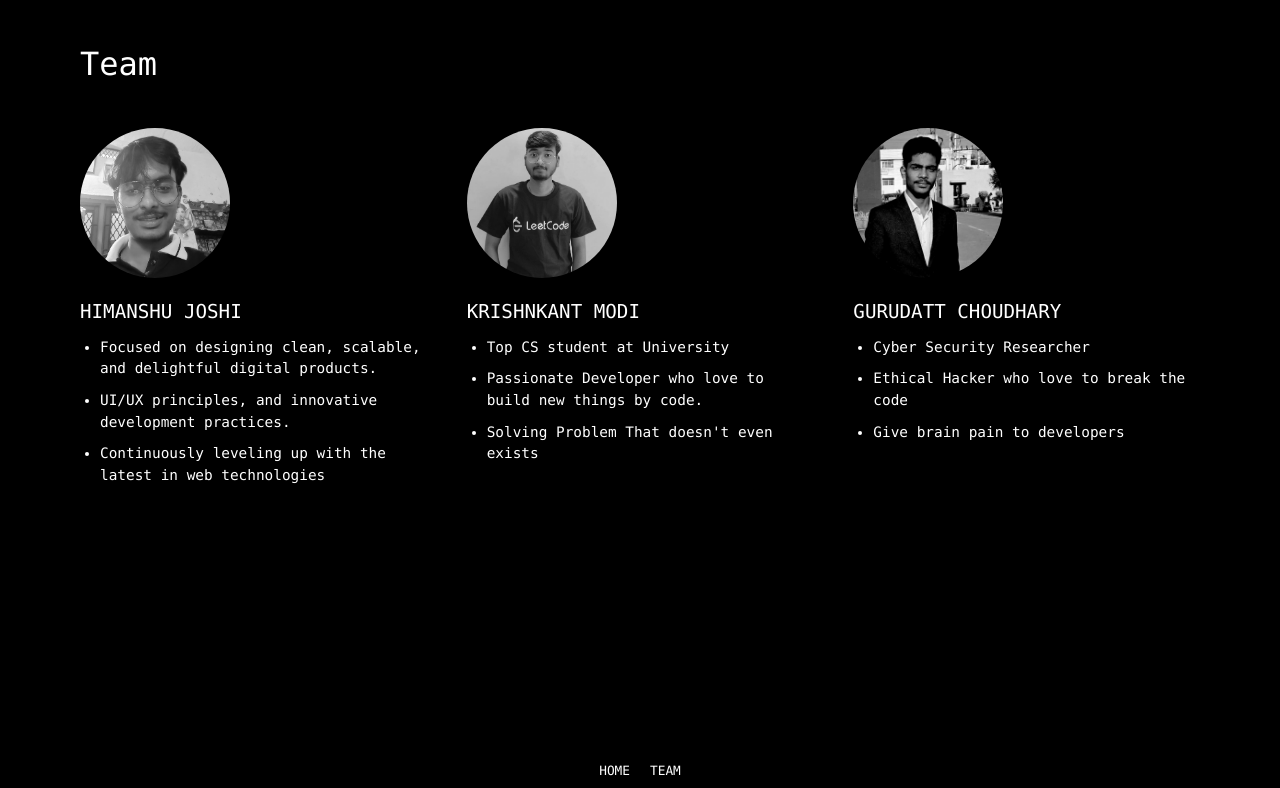
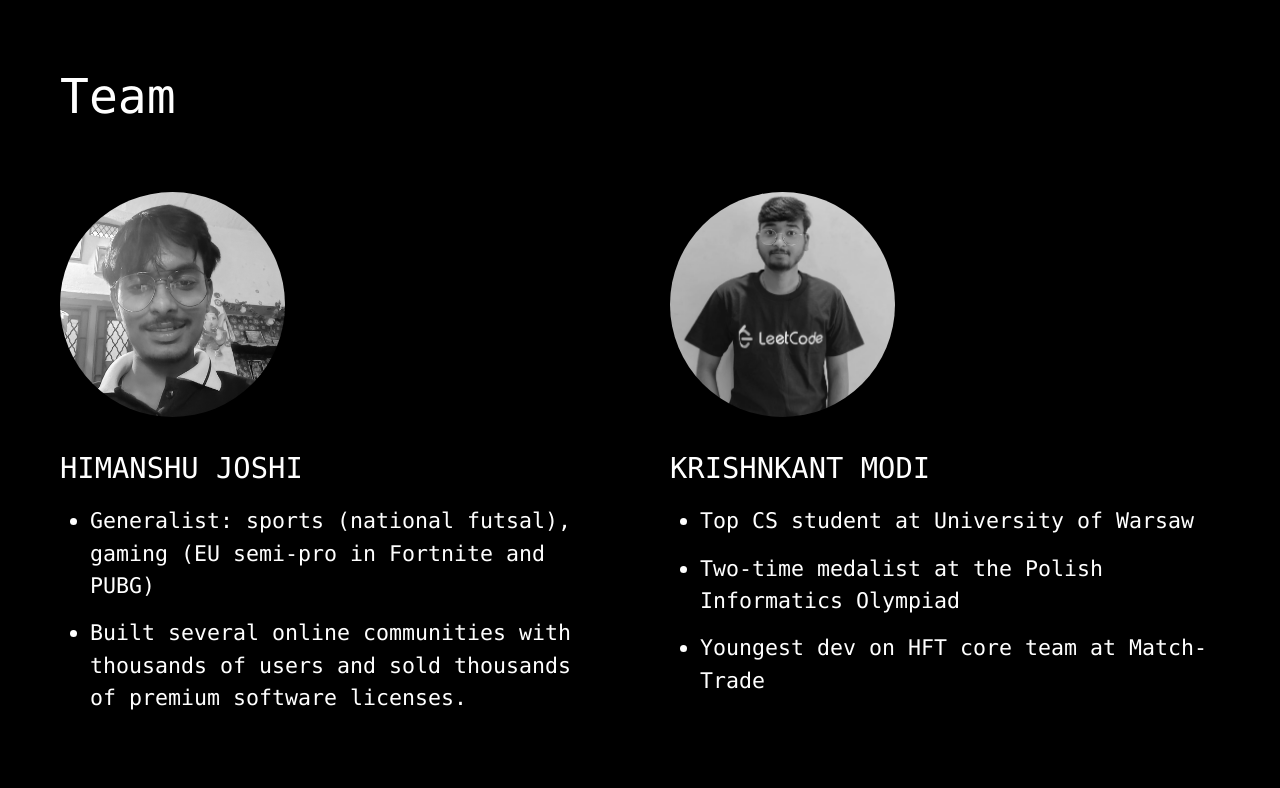
Before and after one commit to himanshujoshi0310/ATS_checker, a React (Vite) app: page /team in a window 1280 px wide. Shown: the top 788 px of the page. Built offline with nearby package versions, Linux system fonts and the light colour scheme.

Commit message:
Increase all sizes by 50% on team page

```diff
--- a/components/Team.tsx
+++ b/components/Team.tsx
@@ -12,34 +12,34 @@ const Team: React.FC = () => {
       minHeight: '100vh'
     }}>
       <div style={{
-        padding: '40px',
-        maxWidth: '1200px',
+        padding: '60px',
+        maxWidth: '1800px',
         margin: '0 auto',
         flex: 1
       }}>
         <h1 style={{
           textAlign: 'left',
-          fontSize: '2em',
-          marginBottom: '40px'
+          fontSize: '3em',
+          marginBottom: '60px'
         }}>Team</h1>
 
         <div style={{
           display: 'flex',
           justifyContent: 'space-around',
           flexWrap: 'wrap',
-          gap: '40px'
+          gap: '60px'
         }}>
           <div style={{
-            flex: '1 1 300px',
+            flex: '1 1 450px',
             textAlign: 'left',
-            maxWidth: '400px'
+            maxWidth: '600px'
           }}>
             <div style={{
-              width: '150px',
-              height: '150px',
+              width: '225px',
+              height: '225px',
               borderRadius: '50%',
               overflow: 'hidden',
-              marginBottom: '20px'
+              marginBottom: '30px'
             }}>
               <img
                 src="/image_0.png"
@@ -53,8 +53,8 @@ const Team: React.FC = () => {
               />
             </div>
             <h2 style={{
-              fontSize: '1.2em',
-              marginBottom: '10px',
+              fontSize: '1.8em',
+              marginBottom: '15px',
               textTransform: 'uppercase'
             }}>
               <a
@@ -66,33 +66,30 @@ const Team: React.FC = () => {
             </h2>
             <ul style={{
               listStyleType: 'disc',
-              paddingLeft: '20px',
+              paddingLeft: '30px',
               lineHeight: 1.5,
-              fontSize: '0.9em'
+              fontSize: '1.35em'
             }}>
-              <li style={{ marginBottom: '10px' }}>
-              Focused on designing clean, scalable, and delightful digital products.
+              <li style={{ marginBottom: '15px' }}>
+                Generalist: sports (national futsal), gaming (EU semi-pro in Fortnite and PUBG)
               </li>
-              <li style={{ marginBottom: '10px' }}>
-              UI/UX principles, and innovative development practices.
+              <li style={{ marginBottom: '15px' }}>
+                Built several online communities with thousands of users and sold thousands of premium software licenses.
               </li>
-              <li style={{ marginBottom: '10px' }}>
-              Continuously leveling up with the latest in web technologies  </li>
-
             </ul>
           </div>
 
           <div style={{
-            flex: '1 1 300px',
+            flex: '1 1 450px',
             textAlign: 'left',
-            maxWidth: '400px'
+            maxWidth: '600px'
           }}>
             <div style={{
-              width: '150px',
-              height: '150px',
+              width: '225px',
+              height: '225px',
               borderRadius: '50%',
               overflow: 'hidden',
-              marginBottom: '20px'
+              marginBottom: '30px'
             }}>
               <img
                 src="/image_1.png"
@@ -107,8 +104,8 @@ const Team: React.FC = () => {
               />
             </div>
             <h2 style={{
-              fontSize: '1.2em',
-              marginBottom: '10px',
+              fontSize: '1.8em',
+              marginBottom: '15px',
               textTransform: 'uppercase'
             }}>
               <a
@@ -120,27 +117,27 @@ const Team: React.FC = () => {
             </h2>
             <ul style={{
               listStyleType: 'disc',
-              paddingLeft: '20px',
+              paddingLeft: '30px',
               lineHeight: 1.5,
-              fontSize: '0.9em'
+              fontSize: '1.35em'
             }}>
-              <li style={{ marginBottom: '10px' }}>Top CS student at University</li>
-              <li style={{ marginBottom: '10px' }}>Passionate Developer who love to build new things by code.</li>
-              <li style={{ marginBottom: '10px' }}>Solving Problem That doesn't even exists</li>
+              <li style={{ marginBottom: '15px' }}>Top CS student at University of Warsaw</li>
+              <li style={{ marginBottom: '15px' }}>Two-time medalist at the Polish Informatics Olympiad</li>
+              <li style={{ marginBottom: '15px' }}>Youngest dev on HFT core team at Match-Trade</li>
             </ul>
           </div>
 
           <div style={{
-            flex: '1 1 300px',
+            flex: '1 1 450px',
             textAlign: 'left',
-            maxWidth: '400px'
+            maxWidth: '600px'
           }}>
             <div style={{
-              width: '150px',
-              height: '150px',
+              width: '225px',
+              height: '225px',
               borderRadius: '50%',
               overflow: 'hidden',
-              marginBottom: '20px'
+              marginBottom: '30px'
             }}>
               <img
                 src="/image_2.png"
@@ -155,8 +152,8 @@ const Team: React.FC = () => {
               />
             </div>
             <h2 style={{
-              fontSize: '1.2em',
-              marginBottom: '10px',
+              fontSize: '1.8em',
+              marginBottom: '15px',
               textTransform: 'uppercase'
             }}>
               <a
@@ -168,26 +165,26 @@ const Team: React.FC = () => {
             </h2>
             <ul style={{
               listStyleType: 'disc',
-              paddingLeft: '20px',
+              paddingLeft: '30px',
               lineHeight: 1.5,
-              fontSize: '0.9em'
+              fontSize: '1.35em'
             }}>
-              <li style={{ marginBottom: '10px' }}>Cyber Security Researcher</li>
-              <li style={{ marginBottom: '10px' }}>Ethical Hacker who love to break the code </li>
-              <li style={{ marginBottom: '10px' }}>Give brain pain to developers</li>
+              <li style={{ marginBottom: '15px' }}>Top CS student at University of Warsaw</li>
+              <li style={{ marginBottom: '15px' }}>Two-time medalist at the Polish Informatics Olympiad</li>
+              <li style={{ marginBottom: '15px' }}>Youngest dev on HFT core team at Match-Trade</li>
             </ul>
           </div>
         </div>
       </div>
 
       <footer style={{
-        padding: '20px',
+        padding: '30px',
         textAlign: 'center',
-        fontSize: '0.8em'
+        fontSize: '1.2em'
       }}>
-        <a href="/" style={{ color: '#fff', textDecoration: 'none', margin: '0 10px', textTransform: 'uppercase' }}>Home</a>
-
-        <a href="/team" style={{ color: '#fff', textDecoration: 'none', margin: '0 10px', textTransform: 'uppercase' }}>Team</a>
+        <a href="/" style={{ color: '#fff', textDecoration: 'none', margin: '0 15px', textTransform: 'uppercase' }}>Home</a>
+        <a href="#" style={{ color: '#fff', textDecoration: 'none', margin: '0 15px', textTransform: 'uppercase' }}>Thesis</a>
+        <a href="/team" style={{ color: '#fff', textDecoration: 'none', margin: '0 15px', textTransform: 'uppercase' }}>Team</a>
       </footer>
     </div>
   );
```
